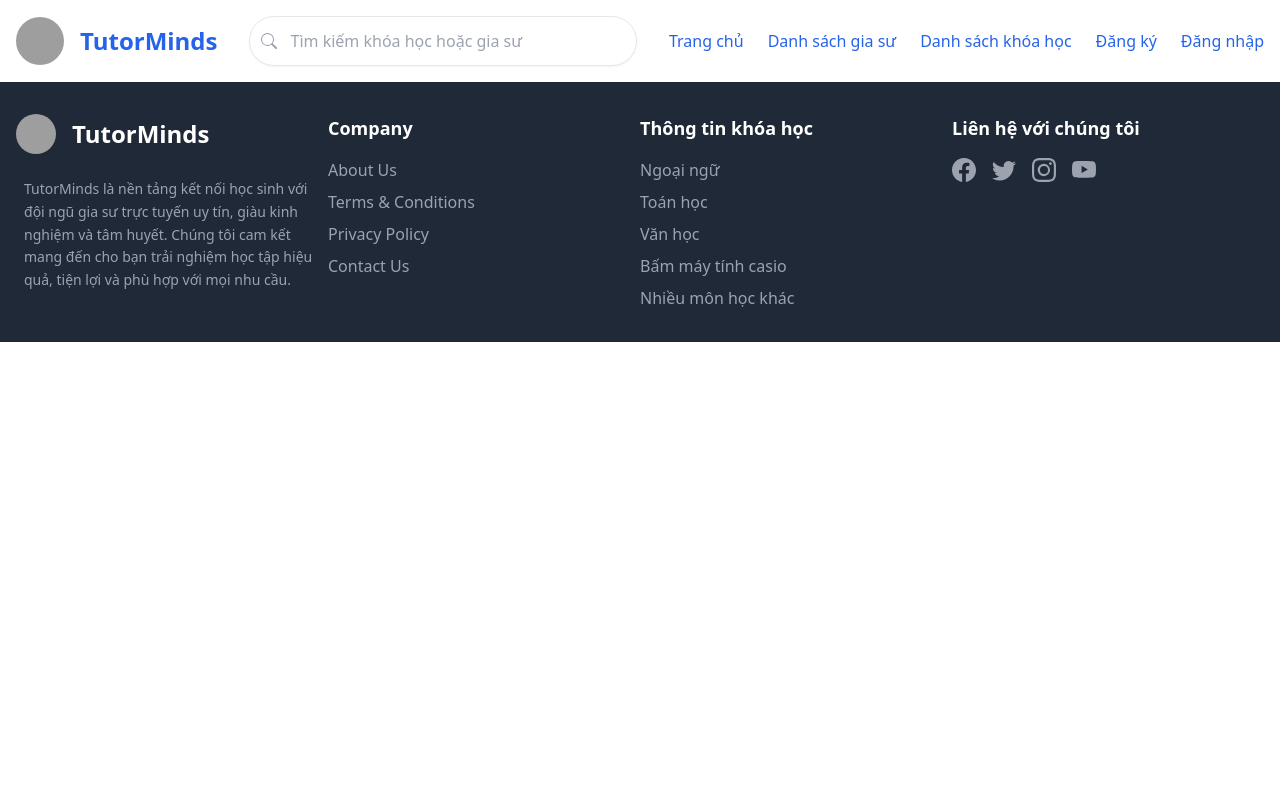
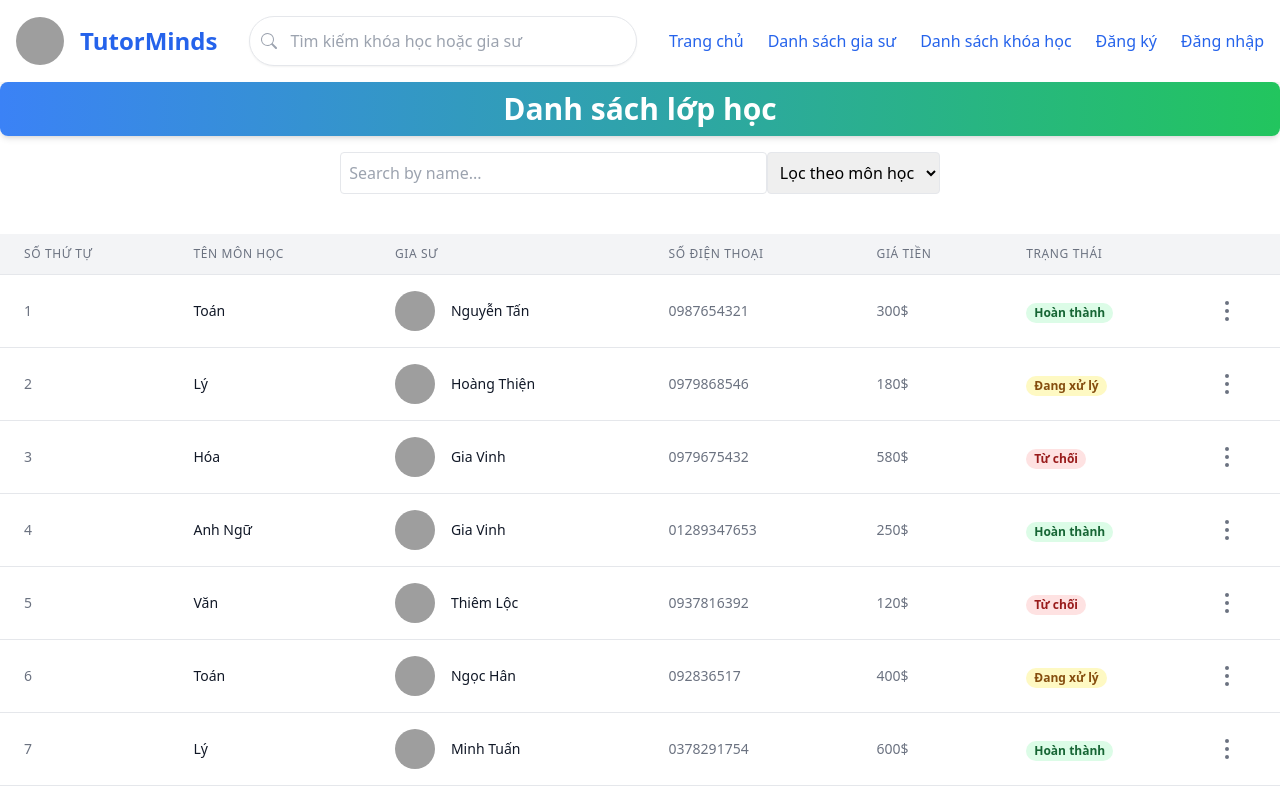
Before and after one commit to phantomthiefkid/EXE201-TutorMinds, a React (Create React App) app: page /classlist in a window 1280 px wide. Shown: the top 800 px of the page. Built offline with nearby package versions, Linux system fonts and the light colour scheme; grey boxes are pictures that could not be loaded.

Commit message:
UI classListRequest

```diff
--- a/src/App.js
+++ b/src/App.js
@@ -14,6 +14,7 @@ import CourseList from "./components/CourseManagement/CourseList";
 import CourseDetail from "./components/CourseManagement/CourseDetail";
 import TutorDetail from "./components/Tutormanagement/TutorDetail";
 import ProfileUser from "./components/Usermanagement/ProfileUser";
+import ClassListRequest from "./components/Admin/ClassManagement/ClassListRequest";
 import { getUserDataFromToken } from "./redux/auth/loginSlice";
 function App() {
   const roleName = getUserDataFromToken();
@@ -33,6 +34,7 @@ function App() {
         <Route path="/tutordetail/:id" element={<TutorDetail />}></Route>
         <Route path="/coursedetail/:id" element={<CourseDetail />}></Route>
         <Route path="/profileuser" element={<ProfileUser />}></Route>
+        <Route path="/classlist" element={<ClassListRequest/>}></Route>
       </Routes>
       <Footer />
     </BrowserRouter>
--- /dev/null
+++ b/src/components/Admin/ClassManagement/ClassListRequest.js
@@ -0,0 +1,285 @@
+import React, { useState } from "react";
+import { Link } from "react-router-dom";
+import ModalRequest from "../../Tutormanagement/ModalRequest";
+
+const ClassListRequest = () => {
+  const [searchTerm, setSearchTerm] = useState("");
+  const [filter, setFilter] = useState("");
+  const [dropdownStates, setDropdownStates] = useState({});
+  const [showModalRequest, setShowModalRequest] = useState(false);
+  const handleOnClose = () => setShowModalRequest(false);
+
+  const classes = [
+    {
+      id: 1,
+      name: "Nguyễn Tấn",
+      phone: "0987654321",
+      state: "Hoàn thành",
+      price: "300$",
+      img: "https://cdn-icons-png.flaticon.com/512/3135/3135715.png",
+      subject: "Toán",
+    },
+    {
+      id: 2,
+      name: "Hoàng Thiện",
+      phone: "0979868546",
+      state: "Đang xử lý",
+      price: "180$",
+      img: "https://cdn-icons-png.flaticon.com/512/3135/3135715.png",
+      subject: "Lý",
+    },
+    {
+      id: 3,
+      name: "Gia Vinh",
+      phone: "0979675432",
+      state: "Từ chối",
+      price: "580$",
+      img: "https://cdn-icons-png.flaticon.com/512/3135/3135715.png",
+      subject: "Hóa",
+    },
+    {
+      id: 4,
+      name: "Gia Vinh",
+      phone: "01289347653",
+      state: "Hoàn thành",
+      price: "250$",
+      img: "https://cdn-icons-png.flaticon.com/512/3135/3135715.png",
+      subject: "Anh Ngữ",
+    },
+    {
+      id: 5,
+      name: "Thiêm Lộc",
+      phone: "0937816392",
+      state: "Từ chối",
+      price: "120$",
+      img: "https://cdn-icons-png.flaticon.com/512/3135/3135715.png",
+      subject: "Văn",
+    },
+    {
+      id: 6,
+      name: "Ngọc Hân",
+      phone: "092836517",
+      state: "Đang xử lý",
+      price: "400$",
+      img: "https://cdn-icons-png.flaticon.com/512/3135/3135715.png",
+      subject: "Toán",
+    },
+    {
+      id: 7,
+      name: "Minh Tuấn",
+      phone: "0378291754",
+      state: "Hoàn thành",
+      price: "600$",
+      img: "https://cdn-icons-png.flaticon.com/512/3135/3135715.png",
+      subject: "Lý",
+    },
+    {
+      id: 8,
+      name: "Luke Shaw",
+      phone: "0866756382",
+      state: "Từ chối",
+      price: "210$",
+      img: "https://cdn-icons-png.flaticon.com/512/3135/3135715.png",
+      subject: "Hóa",
+    },
+    {
+      id: 9,
+      name: "Harry Potter",
+      phone: "0178374921",
+      state: "Hoàn thành",
+      price: "305$",
+      img: "https://cdn-icons-png.flaticon.com/512/3135/3135715.png",
+      subject: "Anh Ngữ",
+    },
+    {
+      id: 10,
+      name: "Ronaldo",
+      phone: "0986589378",
+      state: "Đang xử lý",
+      price: "300$",
+      img: "https://cdn-icons-png.flaticon.com/512/3135/3135715.png",
+      subject: "Văn",
+    },
+  ];
+  const handleSearch = (e) => {
+    setSearchTerm(e.target.value);
+  };
+
+  const handleFilter = (e) => {
+    setFilter(e.target.value);
+  };
+
+  const filteredClasses = classes.filter((classes) => {
+    return (
+      classes.name.toLowerCase().includes(searchTerm.toLowerCase()) &&
+      (filter === "" || classes.subject === filter)
+    );
+  });
+  const toggleDropdown = (id) => {
+    setDropdownStates((prevState) => ({
+      ...prevState,
+      [id]: !prevState[id], // Đảo ngược trạng thái dropdown khi bấm
+    }));
+  };
+
+  return (
+    <>
+      <ModalRequest onClose={handleOnClose} visible={showModalRequest} />
+      <h2 class="text-3xl font-semibold leading-tight text-center text-white bg-gradient-to-r from-blue-500 to-green-500 rounded-lg px-4 py-2 shadow-md">
+        Danh sách lớp học
+      </h2>
+      <div className="flex items-center mt-4 justify-center">
+        <input
+          type="text"
+          placeholder="Search by name..."
+          className="border p-2 rounded w-1/3"
+          value={searchTerm}
+          onChange={handleSearch}
+        />
+        <select
+          className="border p-2 rounded"
+          value={filter}
+          onChange={handleFilter}
+        >
+          <option value="">Lọc theo môn học</option>
+          <option value="Toán">Toán</option>
+          <option value="Lý">Lý</option>
+          <option value="Hóa">Hóa</option>
+          <option value="Anh Ngữ">Anh Ngữ</option>
+          <option value="Văn">Văn</option>
+        </select>
+      </div>
+      <table className="my-10 mx-auto w-full max-w-7xl divide-y divide-gray-200 overflow-x-auto">
+        <thead className="bg-gray-100">
+          <tr>
+            <th
+              scope="col"
+              className="px-6 py-3 text-left text-xs font-medium text-gray-500 uppercase tracking-wider"
+            >
+              Số thứ tự
+            </th>
+            <th
+              scope="col"
+              className="px-6 py-3 text-left text-xs font-medium text-gray-500 uppercase tracking-wider"
+            >
+              Tên môn học
+            </th>
+            <th
+              scope="col"
+              className="px-6 py-3 text-left text-xs font-medium text-gray-500 uppercase tracking-wider"
+            >
+              Gia sư
+            </th>
+            <th
+              scope="col"
+              className="px-6 py-3 text-left text-xs font-medium text-gray-500 uppercase tracking-wider"
+            >
+              Số điện thoại
+            </th>
+            <th
+              scope="col"
+              className="px-6 py-3 text-left text-xs font-medium text-gray-500 uppercase tracking-wider"
+            >
+              Giá tiền
+            </th>
+            <th
+              scope="col"
+              className="px-6 py-3 text-left text-xs font-medium text-gray-500 uppercase tracking-wider"
+            >
+              Trạng thái
+            </th>
+            <th
+              scope="col"
+              className="px-6 py-3 text-left text-xs font-medium text-gray-500 uppercase tracking-wider"
+            ></th>
+          </tr>
+        </thead>
+        {filteredClasses.map((classes) => (
+          <tbody className="bg-white divide-y divide-gray-200">
+            <tr key={classes.id}>
+              <td className="px-6 py-4 whitespace-nowrap text-sm text-gray-500">
+                {classes.id}
+              </td>
+
+              <td className="px-6 py-4 whitespace-nowrap">
+                <div className="text-sm text-gray-900">{classes.subject}</div>
+              </td>
+              <td className="px-6 py-4 whitespace-nowrap">
+                <div className="flex items-center">
+                  <div className="flex-shrink-0 h-10 w-10">
+                    <img
+                      className="h-10 w-10 rounded-full"
+                      src={classes.img}
+                      alt={classes.name}
+                    />
+                  </div>
+                  <div className="ml-4">
+                    <div className="text-sm font-medium text-gray-900">
+                      {classes.name}
+                    </div>
+                  </div>
+                </div>
+              </td>
+
+              <td className="px-6 py-4 whitespace-nowrap text-sm text-gray-500">
+                {classes.phone}
+              </td>
+              <td className="px-6 py-4 whitespace-nowrap text-sm text-gray-500">
+                {classes.price}
+              </td>
+              <td className="px-6 py-4 whitespace-nowrap">
+                <span
+                  className={`px-2 inline-flex text-xs leading-5 font-semibold rounded-full ${
+                    classes.state === "Hoàn thành"
+                      ? "bg-green-100 text-green-800"
+                      : classes.state === "Đang xử lý"
+                      ? "bg-yellow-100 text-yellow-800"
+                      : "bg-red-100 text-red-800"
+                  }`}
+                >
+                  {classes.state}
+                </span>
+              </td>
+              <td className="px-4 py-4 whitespace-nowrap  text-sm font-medium">
+                <button
+                  type="button"
+                  className="inline-block text-gray-500 hover:text-gray-700"
+                  onClick={() => toggleDropdown(classes.id)}
+                >
+                  <svg
+                    className="inline-block h-6 w-6 fill-current"
+                    viewBox="0 0 24 24"
+                  >
+                    <path d="M12 6a2 2 0 110-4 2 2 0 010 4zm0 8a2 2 0 110-4 2 2 0 010 4zm-2 6a2 2 0 104 0 2 2 0 00-4 0z" />
+                  </svg>
+                </button>
+                {dropdownStates[classes.id] && (
+                  <div className="origin-top-right absolute right-0 mt-2 w-48 rounded-md shadow-lg z-20">
+                    <div className="py-1 rounded-md bg-white shadow-xs">
+                      <button className="block px-4 py-2 text-sm text-gray-700 hover:bg-gray-100 w-full text-left">
+                        Hoàn thành
+                      </button>
+
+                      <button className="block px-4 py-2 text-sm text-gray-700 hover:bg-gray-100 w-full text-left">
+                        Từ chối
+                      </button>
+
+                      <button
+                        onClick={() => setShowModalRequest(true)}
+                        className="block px-4 py-2 text-sm text-gray-700 hover:bg-gray-100 w-full text-left"
+                      >
+                        Làm lại yêu cầu
+                      </button>
+                    </div>
+                  </div>
+                )}
+              </td>
+            </tr>
+          </tbody>
+        ))}
+      </table>
+    </>
+  );
+};
+
+export default ClassListRequest;
--- a/src/components/Tutormanagement/Tutordetail.js
+++ b/src/components/Tutormanagement/Tutordetail.js
@@ -84,7 +84,7 @@ const TutorDetail = () => {
                 onClick={() => setShowModalRequest(true)}
                 className="rounded bg-sky-500 text-white px-6 py-2 text-xs font-medium uppercase leading-normal shadow-md transition duration-150 ease-in-out hover:bg-sky-600 focus:outline-none focus:ring-2 focus:ring-offset-2 focus:ring-sky-400"
               >
-                Booking
+                Đăng ký
               </button>
             </div>
             <div className="mt-4 text-md">
```
Also changed, not shown: src/components/Header.js (+3 -4 lines).
